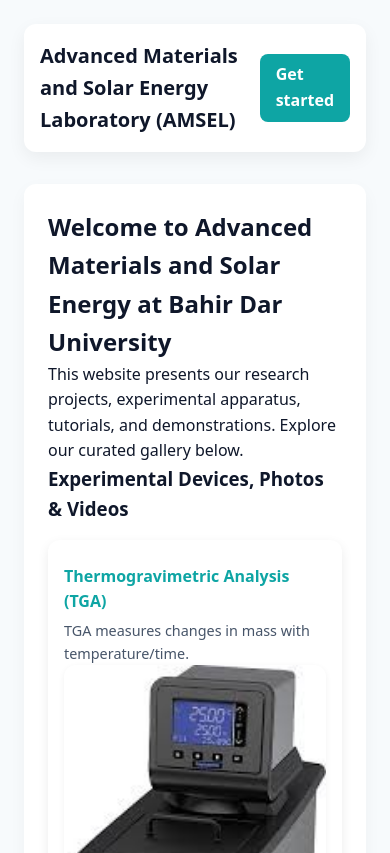
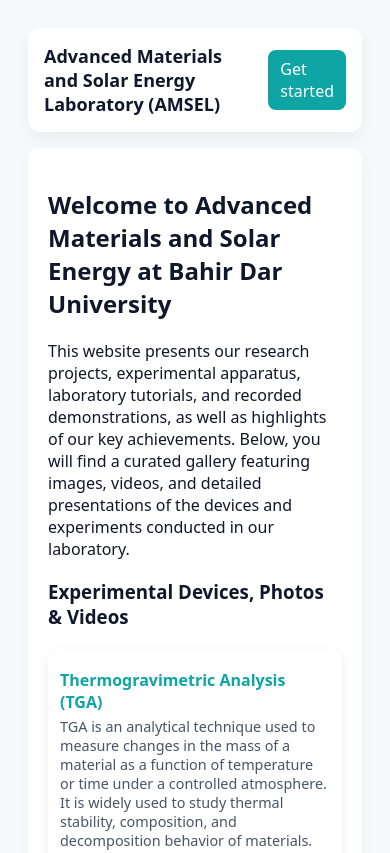
Before and after one commit to advanced-material-physics/AMSEL-BDU, a plain HTML site: page index.html in a window 390 px wide. Shown: the top 853 px of the page. Drawn offline with Linux system fonts and the light colour scheme.

Commit message:
Add files via upload

```diff
--- a/index.html
+++ b/index.html
@@ -1,187 +1,66 @@
-<!DOCTYPE html>
+<!doctype html>
 <html lang="en">
 <head>
-  <meta charset="UTF-8">
-  <meta name="viewport" content="width=device-width, initial-scale=1.0">
+  <meta charset="utf-8" />
+  <meta name="viewport" content="width=device-width, initial-scale=1" />
   <title>Advanced Materials and Solar Energy: Bahir Dar University</title>
-  <meta name="description" content="Advanced Materials and Solar Energy Laboratory at Bahir Dar University.">
+  <meta name="description" content="A minimal, accessible, responsive HTML Trail template." />
 
   <!-- Favicon -->
-  <link rel="icon" href="/favicon.ico">
+  <link rel="icon" href="/favicon.ico" />
 
-  <!-- Styles -->
+  <!-- Basic styles -->
   <style>
-    :root {
-      --bg: #f7fafc;
-      --card: #ffffff;
-      --accent: #0ea5a4;
-      --text: #0f172a;
-    }
-
-    * {
-      box-sizing: border-box;
-      margin: 0;
-      padding: 0;
-    }
-
-    html, body {
-      font-family: system-ui, -apple-system, "Segoe UI", Roboto, "Helvetica Neue", Arial, sans-serif;
-      color: var(--text);
-      background-color: var(--bg);
-      line-height: 1.6;
-      min-height: 100%;
-    }
-
-    a {
-      text-decoration: none;
-      color: inherit;
-    }
-
-    .container {
-      max-width: 1000px;
-      margin: 2rem auto;
-      padding: 1rem;
-    }
-
-    header, footer {
-      background: var(--card);
-      padding: 1rem;
-      border-radius: 12px;
-      box-shadow: 0 6px 18px rgba(2, 6, 23, 0.06);
-    }
-
-    nav {
-      display: flex;
-      align-items: center;
-      gap: 1rem;
-    }
-
-    nav h1 {
-      font-size: 1.25rem;
-    }
-
-    .button {
-      display: inline-block;
-      padding: 0.5rem 1rem;
-      border-radius: 8px;
-      background-color: var(--accent);
-      color: white;
-      font-weight: 600;
-      transition: background 0.3s;
-    }
-
-    .button:hover {
-      background-color: #08979b;
-    }
-
-    main {
-      margin: 2rem 0;
-    }
-
-    .card {
-      background: var(--card);
-      padding: 1.5rem;
-      border-radius: 12px;
-      box-shadow: 0 6px 18px rgba(2, 6, 23, 0.04);
-    }
-
-    form {
-      display: grid;
-      gap: 1rem;
-      margin-top: 1rem;
-    }
-
-    label {
-      font-weight: 600;
-      display: block;
-      margin-bottom: 0.25rem;
-    }
-
-    input, textarea, select {
-      padding: 0.5rem;
-      border: 1px solid #e6edf0;
-      border-radius: 8px;
-      font: inherit;
-      width: 100%;
-    }
-
-    .gallery {
-      display: grid;
-      grid-template-columns: repeat(auto-fit, minmax(250px, 1fr));
-      gap: 1rem;
-      margin-top: 1rem;
-    }
-
-    .gallery-item {
-      background: var(--card);
-      padding: 1rem;
-      border-radius: 12px;
-      box-shadow: 0 4px 12px rgba(2,6,23,0.08);
-      transition: transform 0.3s;
-    }
-
-    .gallery-item:hover {
-      transform: translateY(-6px);
-    }
-
-    .gallery img,
-    .gallery video {
-      width: 100%;
-      border-radius: 12px;
-      box-shadow: 0 2px 6px rgba(2,6,23,0.06);
-    }
-
-    .gallery h4 {
-      margin: 0.5rem 0 0.25rem;
-      font-size: 1rem;
-      color: var(--accent);
-    }
-
-    .gallery p {
-      font-size: 0.9rem;
-      color: #475569;
-    }
-
-    footer small {
-      display: block;
-      text-align: center;
-      color: #64748b;
-    }
-
-    @media (max-width: 640px) {
-      .container {
-        margin: 1rem;
-        padding: 0.5rem;
-      }
-    }
+    :root{ --bg:#f7fafc; --card:#ffffff; --accent:#0ea5a4; --text:#0f172a; }
+    *{box-sizing:border-box}
+    html,body{height:100%;margin:0;font-family:system-ui,-apple-system,Segoe UI,Roboto,'Helvetica Neue',Arial;color:var(--text);background:var(--bg);}
+    .container{max-width:1000px;margin:32px auto;padding:16px}
+    header,footer{background:var(--card);padding:16px;border-radius:12px;box-shadow:0 6px 18px rgba(2,6,23,0.06)}
+    nav{display:flex;gap:12px;align-items:center}
+    a.button{display:inline-block;padding:8px 12px;border-radius:8px;text-decoration:none;background:var(--accent);color:white}
+    main{margin:16px 0}
+    .card{background:var(--card);padding:20px;border-radius:12px;box-shadow:0 6px 18px rgba(2,6,23,0.04)}
+    form{display:grid;gap:12px}
+    label{font-weight:600}
+    input,textarea,select{padding:10px;border:1px solid #e6edf0;border-radius:8px;font:inherit}
+    .gallery{display:grid;grid-template-columns:repeat(auto-fit,minmax(250px,1fr));gap:16px;margin-top:20px}
+    .gallery-item{background:var(--card);padding:12px;border-radius:12px;box-shadow:0 4px 12px rgba(2,6,23,0.08);transition:transform .3s}
+    .gallery-item:hover{transform:translateY(-6px)}
+    .gallery img,.gallery video{width:100%;border-radius:12px;box-shadow:0 2px 6px rgba(2,6,23,0.06)}
+    .gallery h4{margin:8px 0 4px;font-size:1rem;color:var(--accent)}
+    .gallery p{margin:0 0 8px;font-size:0.9rem;color:#475569}
+    @media (max-width:640px){.container{margin:16px;padding:12px}}
   </style>
 </head>
 <body>
   <div class="container">
     <header aria-label="Site header">
       <nav>
-        <h1>Advanced Materials and Solar Energy Laboratory (AMSEL)</h1>
-        <a class="button" href="#main" style="margin-left:auto;">Get started</a>
+        <h1 style="margin:0;font-size:1.125rem">Advanced Materials and Solar Energy Laboratory (AMSEL)</h1>
+        <div style="margin-left:auto">
+          <a class="button" href="#main">Get started</a>
+        </div>
       </nav>
     </header>
 
     <main id="main">
       <section class="card" aria-labelledby="hero-heading">
         <h2 id="hero-heading">Welcome to Advanced Materials and Solar Energy at Bahir Dar University</h2>
-        <p>This website presents our research projects, experimental apparatus, tutorials, and demonstrations. Explore our curated gallery below.</p>
+        <p>This website presents our research projects, experimental apparatus, laboratory tutorials, and recorded demonstrations, as well as highlights of our key achievements.
+          Below, you will find a curated gallery featuring images, videos, and detailed presentations of the devices and experiments conducted in our laboratory.</p>
 
         <h3>Experimental Devices, Photos & Videos</h3>
         <div class="gallery" id="gallery"></div>
 
         <h3>Contact Us</h3>
-        <form id="contact-form">
+        <form id="example-form">
           <div>
-            <label for="name">Name <span aria-hidden="true">*</span></label>
-            <input id="name" name="name" type="text" placeholder="Amare Benor" required>
+            <label for="name">Name</label>
+            <input id="name" name="name" type="text" placeholder="Amare Benor" required />
           </div>
           <div>
-            <label for="email">Email <span aria-hidden="true">*</span></label>
-            <input id="email" name="email" type="email" placeholder="amarebenor@gmail.com" required>
+            <label for="email">Email</label>
+            <input id="email" name="email" type="email" placeholder="amarebenor@gmail.com" required />
           </div>
           <div>
             <label for="message">Message</label>
@@ -192,7 +71,7 @@
           </div>
         </form>
 
-        <div id="result" aria-live="polite" style="margin-top:1rem;"></div>
+        <div id="result" aria-live="polite" style="margin-top:12px"></div>
       </section>
     </main>
 
@@ -202,60 +81,146 @@
   </div>
 
   <script>
+    // Gallery Data
     const galleryData = [
-      {title:"Thermogravimetric Analysis (TGA)",description:"TGA measures changes in mass with temperature/time.",type:"image",src:"/Images/TGA.jpg",alt:"Thermogravimetric Analysis"},
-      {title:"Drop Shape Analyzer",description:"Measures surface wettability.",type:"image",src:"/Images/WCA.jpg",alt:"Drop Shape Analyzer"},
-      {title:"Andonstar",description:"Digital microscope for electronics and PCB inspection.",type:"image",src:"/Images/Andonstar_AD.jpg",alt:"Andonstar"},
-      {title:"FTIR Spectroscopy",description:"Analytical technique to study chemical substances.",type:"image",src:"/Images/FTIR.jpg",alt:"FTIR Spectroscopy"},
-      {title:"Four-Point Probe",description:"Measures sheet resistance and conductivity.",type:"image",src:"/Images/FPP.jpg",alt:"Four-Point Probe"},
-      {title:"Controlled Growth Mercury Electrode (CGME)",description:"Electroanalytical chemistry electrode.",type:"image",src:"/Images/Hg_Mercury.jpg",alt:"CGME"},
-      {title:"IKA RH Digital",description:"Laboratory stirring and heating device.",type:"image",src:"/Images/IKA.jpg",alt:"IKA RH Digital"},
-      {title:"Jenway 4510 Conductivity Meter",description:"Measures electrical conductivity of solutions.",type:"image",src:"/Images/Jenway.jpg",alt:"Jenway 4510"},
-      {title:"Keithley 2450 Source Meter",description:"Precision SMU for voltage/current measurements.",type:"image",src:"/Images/KEITHLEY.jpg",alt:"Keithley 2450"},
-      {title:"PalmSens4",description:"Potentiostat/galvanostat for electrochemistry.",type:"image",src:"/Images/Palmsens_4.jpg",alt:"PalmSens4"},
-      {title:"OHAUS Pioneer™",description:"Precision laboratory balance.",type:"image",src:"/Images/Pioneer.jpg",alt:"OHAUS Pioneer"},
-      {title:"GEEETECH UV Curing Box",description:"UV curing for resin 3D printed models.",type:"image",src:"/Images/UV_Curing.jpg",alt:"GEEETECH UV Curing Box"},
-      {title:"UV-VIS spectrometer",description:"Measures absorbance in UV and visible light.",type:"image",src:"/Images/UV_VIS.jpg",alt:"UV-VIS spectrometer"},
-      {title:"Lab Tour Video",description:"Short walkthrough of our lab.",type:"video",src:"/media/lab-tour.mp4"},
-      {title:"Experiment Video",description:"Real-time demonstration of material annealing.",type:"video",src:"/media/experiment.mp4"}
+      {
+        title: "Thermogravimetric Analysis (TGA)",
+        description: "TGA is an analytical technique used to measure changes in the mass of a material as a function of temperature or time under a controlled atmosphere. It is widely used to study thermal stability, composition, and decomposition behavior of materials.",
+        type: "image",
+        src: "Images/TGA.jpg",
+        alt: "Thermogravimetric Analysis"
+      },
+      {
+        title: "Drop Shape Analyzer",
+        description: "Drop Shape Analyzer is a versatile instrument designed for precise measurement of surface wettability and interfacial properties. It is particularly useful in quality control and research applications where understanding the interaction between liquids and solid surfaces is crucial.",
+        type: "image",
+        src: "/Images/WCA.jpg",
+        alt: "Drop Shape Analyzer"
+      },
+      {
+        title: "Andonstar",
+        description: "Andonstar is a brand of digital microscopes, widely used in electronics, soldering, PCB inspection, education, and hobbyist applications.",
+        type: "image",
+        src: "/Images/Andonstar_AD.jpg",
+        alt: "Andonstar"
+      },
+      {
+        title: "Fourier Transform Infrared (FTIR) Spectroscopy",
+        description: "Fourier Transform Infrared Spectroscopy (FTIR) is an analytical technique used to identify and study chemical substances by measuring how they absorb infrared (IR) radiation. Molecules absorb IR radiation at frequencies corresponding to the vibrations of their chemical bonds. By analyzing the absorption pattern (the IR spectrum), one can determine the molecular structure, functional groups, and even quantify compounds.",
+        type: "image",
+        src: "/Images/FTIR.jpg",
+        alt: "Fourier Transform Infrared (FTIR) Spectroscopy"
+      },
+      {
+        title: "Four-Point Probe",
+        description: "The four-point probe is an electrical measurement instrument used to determine the sheet resistance, resistivity, and conductivity of thin films, semiconductors, and bulk materials.It is widely used in physics, materials science, and electronic device research.",
+        type: "image",
+        src: "/Images/FPP.jpg",
+        alt: "Four-Point Probe"
+      },
+      {
+        title: "Controlled Growth Mercury Electrode (CGME)",
+        description: "A Controlled Growth Mercury Electrode (CGME) is a type of working electrode used in electroanalytical chemistry, particularly in polarography and voltammetry.",
+        type: "image",
+        src: "/Images/Hg_Mercury.jpg",
+        alt: "Controlled Growth Mercury Electrode (CGME)"
+      },
+      {
+        title: "IKA RH Digital",
+        description: "The IKA RH Digital is a versatile laboratory device combining magnetic stirring and heating capabilities, designed to facilitate efficient mixing and temperature control in various laboratory applications.",
+        type: "image",
+        src: "/Images/IKA.jpg",
+        alt: "IKA RH Digital"
+      },
+      {
+        title: "Jenway 4510 Conductivity Meter",
+        description: "The Jenway 4510 Conductivity Meter is a laboratory instrument designed to measure the electrical conductivity (EC) of solutions, which indicates the solution’s ability to conduct electric current. It is widely used in chemistry, environmental science, water quality testing, and industrial applications to analyze the concentration of ions in liquids.",
+        type: "image",
+        src: "/Images/Jenway.jpg",
+        alt: "Jenway 4510 Conductivity Meter"
+      },
+      {
+        title: "Keithley 2450 Source Meter",
+        description: "The Keithley 2450 SourceMeter is a precision source and measurement unit (SMU) that can source voltage or current and simultaneously measure voltage, current, and resistance with high accuracy. It integrates the functions of a power supply, multimeter, and electronic load into a single instrument, making it ideal for testing and characterizing electronic devices and materials.",
+        type: "image",
+        src: "/Images/KEITHLEY.jpg",
+        alt: "Keithley 2450 Source Meter"
+      },
+      {
+        title: "PalmSens4",
+        description: "PalmSens4 is a potentiostat/galvanostat instrument used to control the potential (voltage) or current in an electrochemical cell while measuring the resulting current or potential, respectively.",
+        type: "image",
+        src: "/Images/Palmsens_4.jpg",
+        alt: "PalmSens4"
+      },
+      {
+        title: "OHAUS Pioneer™",
+        description: "The OHAUS Pioneer™ series refers to a line of precision laboratory balances designed for general weighing applications in research, quality control, and educational laboratories.",
+        type: "image",
+        src: "/Images/Pioneer.jpg",
+        alt: "OHAUS Pioneer™"
+      },
+      {
+        title: "GEEETECH UV Curing Box",
+        description: "The GEEETECH UV Curing Box is a laboratory-grade device designed for post-processing resin models produced by SLA, DLP, or LCD 3D printers. It utilizes ultraviolet (UV) light to cure and solidify the resin, enhancing the model's strength, durability, and surface finish.",
+        type: "image",
+        src: "/Images/UV_Curing.jpg",
+        alt: "GEEETECH UV Curing Box"
+      },
+      {
+        title: "UV-VIS spectrometer",
+        description: "A UV-VIS spectrometer is an analytical instrument used to measure the absorbance or transmittance of a sample in the ultraviolet (UV) and visible (VIS) regions of the electromagnetic spectrum, typically from 200 nm to 800 nm. The technique is widely used in chemistry, biology, environmental science, and materials science to analyze the concentration of substances, chemical reactions, and optical properties of samples.",
+        type: "image",
+        src: "/Images/UV_VIS.jpg",
+        alt: "UV-VIS spectrometer"
+      },
+      {
+        title: "Lab Tour Video",
+        description: "Short walkthrough of our laboratory and facilities.",
+        type: "video",
+        src: "/media/lab-tour.mp4"
+      },
+      {
+        title: "Experiment Video",
+        description: "Real-time demonstration of material annealing process.",
+        type: "video",
+        src: "/media/experiment.mp4"
+      }
     ];
 
+    // Render Gallery
     const galleryContainer = document.getElementById("gallery");
-
     galleryData.forEach(item => {
-      const figure = document.createElement("figure");
-      figure.classList.add("gallery-item");
-
-      let media;
-      if(item.type === "image"){
-        media = `<img src="${item.src}" alt="${item.alt}" loading="lazy">`;
-      } else {
-        media = `<video controls preload="metadata" loading="lazy"><source src="${item.src}" type="video/mp4">Your browser does not support video.</video>`;
-      }
-
-      figure.innerHTML = `
+      const div = document.createElement("div");
+      div.classList.add("gallery-item");
+      div.innerHTML = `
         <h4>${item.title}</h4>
         <p>${item.description}</p>
-        ${media}
+        ${item.type === "image"
+          ? `<img src="${item.src}" alt="${item.alt}">`
+          : `<video controls><source src="${item.src}" type="video/mp4">Your browser does not support video.</video>`
+        }
       `;
-      galleryContainer.appendChild(figure);
+      galleryContainer.appendChild(div);
     });
 
+    // Footer Year
     document.getElementById('year').textContent = new Date().getFullYear();
 
-    const form = document.getElementById('contact-form');
-    form.addEventListener('submit', e => {
+    // Contact Form
+    document.getElementById('example-form').addEventListener('submit', function (e) {
       e.preventDefault();
-      const name = form.name.value.trim();
-      const email = form.email.value.trim();
+      const name = document.getElementById('name').value.trim();
+      const email = document.getElementById('email').value.trim();
+      const message = document.getElementById('message').value.trim();
 
-      if(!name || !email){
+      if (!name || !email) {
         document.getElementById('result').textContent = 'Please fill in the required fields.';
         return;
       }
 
       document.getElementById('result').textContent = `Thanks, ${name}! Your message was received.`;
-      form.reset();
+      e.target.reset();
     });
   </script>
 </body>
```
